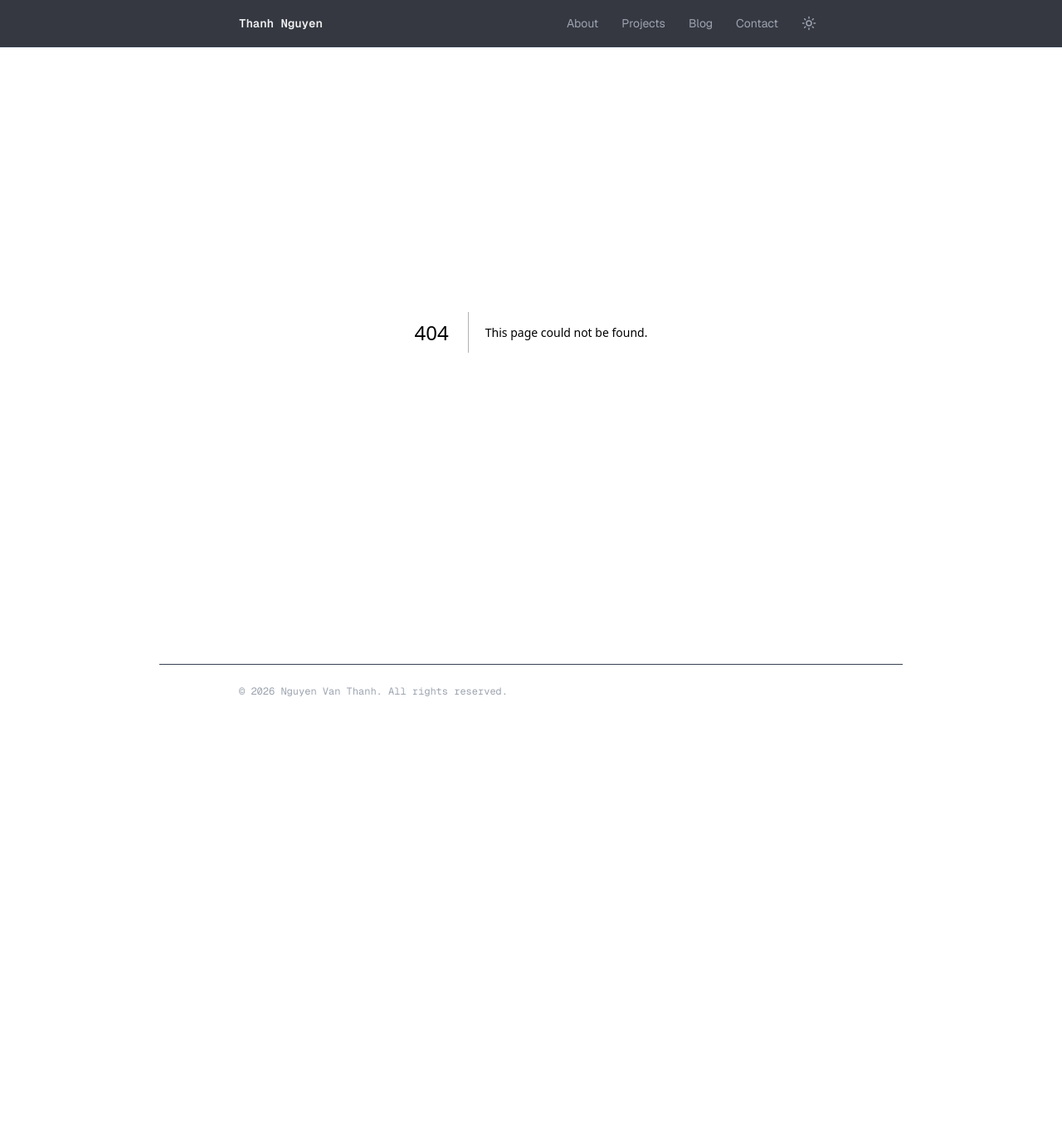
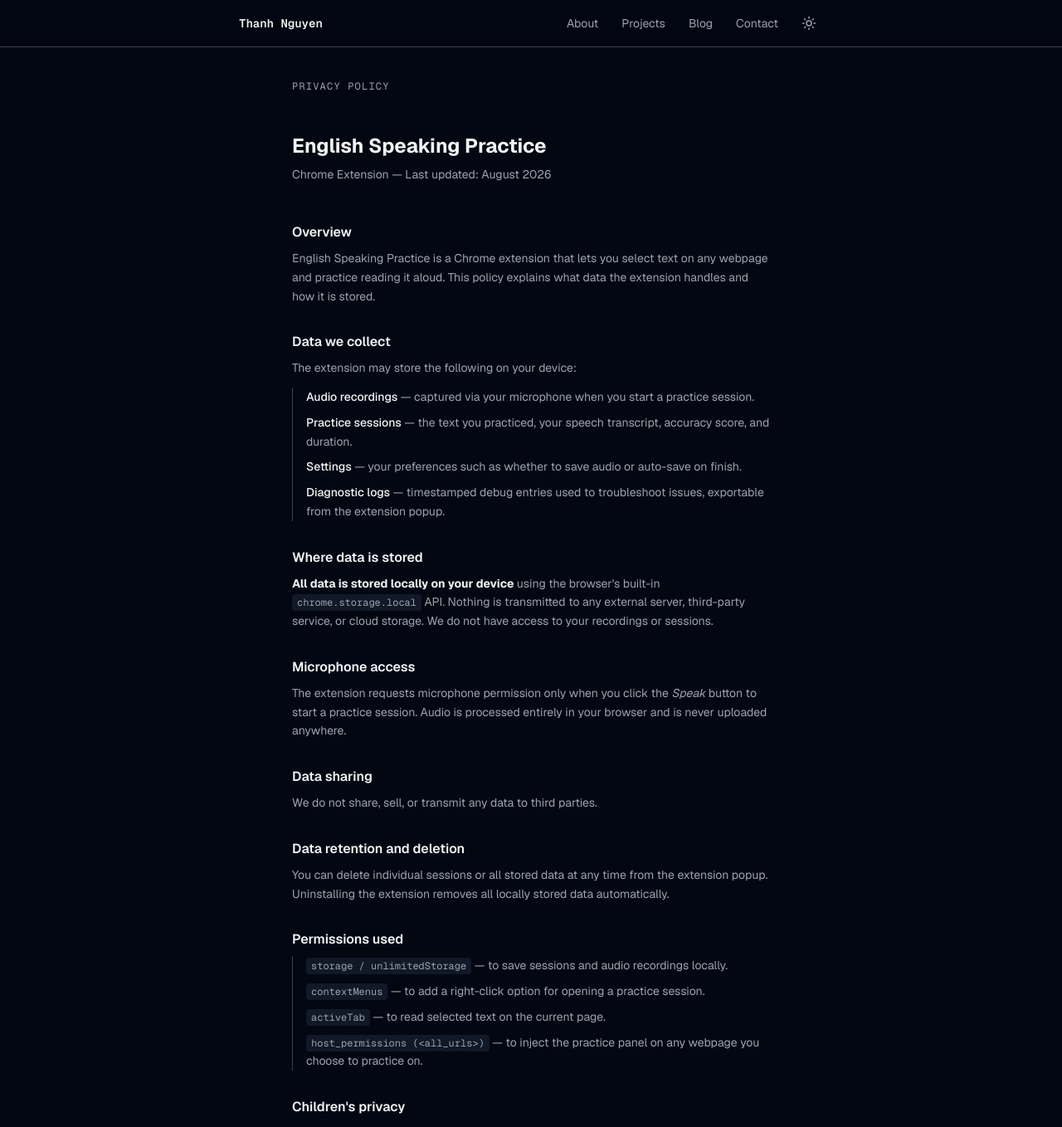
Before and after one commit to thanhnv-freelance/portfolio, a Next.js app: page /privacy/english-speaking-practice in a window 1280 px wide. Before the commit this address had no page. Shown: the top 1358 px of the page at 83% size. Before the commit the page ends 865 px from the top, so only its background shows below. Built offline with nearby package versions, Linux system fonts and the light colour scheme.

Commit message:
add chrome extension privacy policy

```diff
--- /dev/null
+++ b/app/privacy/english-speaking-practice/page.tsx
@@ -0,0 +1,154 @@
+import type { Metadata } from 'next'
+
+export const metadata: Metadata = {
+  title: 'Privacy Policy — English Speaking Practice',
+  description: 'Privacy policy for the English Speaking Practice Chrome extension.',
+}
+
+export default function PrivacyPolicyPage() {
+  return (
+    <main className="px-6 sm:px-12 lg:px-24 pt-24 pb-24 max-w-3xl mx-auto w-full">
+      <p className="text-xs font-mono uppercase tracking-widest text-muted-foreground mb-12">
+        Privacy Policy
+      </p>
+
+      <h1 className="text-2xl font-bold text-foreground mb-2">
+        English Speaking Practice
+      </h1>
+      <p className="text-sm text-muted-foreground mb-12">
+        Chrome Extension &mdash; Last updated: August 2026
+      </p>
+
+      <div className="flex flex-col gap-8 text-sm text-muted-foreground leading-relaxed">
+        <section>
+          <h2 className="text-base font-semibold text-foreground mb-2">Overview</h2>
+          <p>
+            English Speaking Practice is a Chrome extension that lets you select text on any
+            webpage and practice reading it aloud. This policy explains what data the extension
+            handles and how it is stored.
+          </p>
+        </section>
+
+        <section>
+          <h2 className="text-base font-semibold text-foreground mb-2">Data we collect</h2>
+          <p className="mb-3">The extension may store the following on your device:</p>
+          <ul className="flex flex-col gap-2 pl-4 border-l border-border">
+            <li>
+              <span className="text-foreground font-medium">Audio recordings</span> — captured
+              via your microphone when you start a practice session.
+            </li>
+            <li>
+              <span className="text-foreground font-medium">Practice sessions</span> — the text
+              you practiced, your speech transcript, accuracy score, and duration.
+            </li>
+            <li>
+              <span className="text-foreground font-medium">Settings</span> — your preferences
+              such as whether to save audio or auto-save on finish.
+            </li>
+            <li>
+              <span className="text-foreground font-medium">Diagnostic logs</span> — timestamped
+              debug entries used to troubleshoot issues, exportable from the extension popup.
+            </li>
+          </ul>
+        </section>
+
+        <section>
+          <h2 className="text-base font-semibold text-foreground mb-2">Where data is stored</h2>
+          <p>
+            <strong className="text-foreground">All data is stored locally on your device</strong>{' '}
+            using the browser&apos;s built-in{' '}
+            <code className="font-mono text-xs bg-muted px-1.5 py-0.5 rounded">
+              chrome.storage.local
+            </code>{' '}
+            API. Nothing is transmitted to any external server, third-party service, or cloud
+            storage. We do not have access to your recordings or sessions.
+          </p>
+        </section>
+
+        <section>
+          <h2 className="text-base font-semibold text-foreground mb-2">Microphone access</h2>
+          <p>
+            The extension requests microphone permission only when you click the{' '}
+            <em>Speak</em> button to start a practice session. Audio is processed entirely in
+            your browser and is never uploaded anywhere.
+          </p>
+        </section>
+
+        <section>
+          <h2 className="text-base font-semibold text-foreground mb-2">Data sharing</h2>
+          <p>We do not share, sell, or transmit any data to third parties.</p>
+        </section>
+
+        <section>
+          <h2 className="text-base font-semibold text-foreground mb-2">
+            Data retention and deletion
+          </h2>
+          <p>
+            You can delete individual sessions or all stored data at any time from the extension
+            popup. Uninstalling the extension removes all locally stored data automatically.
+          </p>
+        </section>
+
+        <section>
+          <h2 className="text-base font-semibold text-foreground mb-2">Permissions used</h2>
+          <ul className="flex flex-col gap-2 pl-4 border-l border-border">
+            <li>
+              <code className="font-mono text-xs bg-muted px-1.5 py-0.5 rounded">
+                storage / unlimitedStorage
+              </code>{' '}
+              — to save sessions and audio recordings locally.
+            </li>
+            <li>
+              <code className="font-mono text-xs bg-muted px-1.5 py-0.5 rounded">
+                contextMenus
+              </code>{' '}
+              — to add a right-click option for opening a practice session.
+            </li>
+            <li>
+              <code className="font-mono text-xs bg-muted px-1.5 py-0.5 rounded">activeTab</code>{' '}
+              — to read selected text on the current page.
+            </li>
+            <li>
+              <code className="font-mono text-xs bg-muted px-1.5 py-0.5 rounded">
+                host_permissions (&lt;all_urls&gt;)
+              </code>{' '}
+              — to inject the practice panel on any webpage you choose to practice on.
+            </li>
+          </ul>
+        </section>
+
+        <section>
+          <h2 className="text-base font-semibold text-foreground mb-2">
+            Children&apos;s privacy
+          </h2>
+          <p>
+            This extension is not directed at children under 13 and does not knowingly collect
+            data from them.
+          </p>
+        </section>
+
+        <section>
+          <h2 className="text-base font-semibold text-foreground mb-2">Changes to this policy</h2>
+          <p>
+            If this policy changes materially, the updated version will be published at this URL
+            and the extension&apos;s version number will be bumped.
+          </p>
+        </section>
+
+        <section>
+          <h2 className="text-base font-semibold text-foreground mb-2">Contact</h2>
+          <p>
+            Questions? Reach out via{' '}
+            <a
+              href="/contact"
+              className="text-foreground underline underline-offset-4 hover:opacity-70 transition-opacity"
+            >
+              the contact page
+            </a>
+            {' '}or the Chrome Web Store listing.
+          </p>
+        </section>
+      </div>
+    </main>
+  )
+}
--- a/data/workspace.ts
+++ b/data/workspace.ts
@@ -122,4 +122,14 @@
     status: 'in-progress',
     command: 'pnpm dev',
   },
+  {
+    name: 'english-speaking-practice',
+    path: 'AI_WS/english-learning-app/apps/chrome-extension',
+    port: null,
+    url: null,
+    stack: ['Chrome Extension MV3', 'Web Speech API', 'MediaRecorder API'],
+    description: 'Chrome extension — select any text on any webpage and practice reading it aloud. Word-by-word accuracy comparison, karaoke highlighting, session history, and pause/resume recording.',
+    status: 'active',
+    command: 'Load unpacked in chrome://extensions',
+  },
 ]
```
